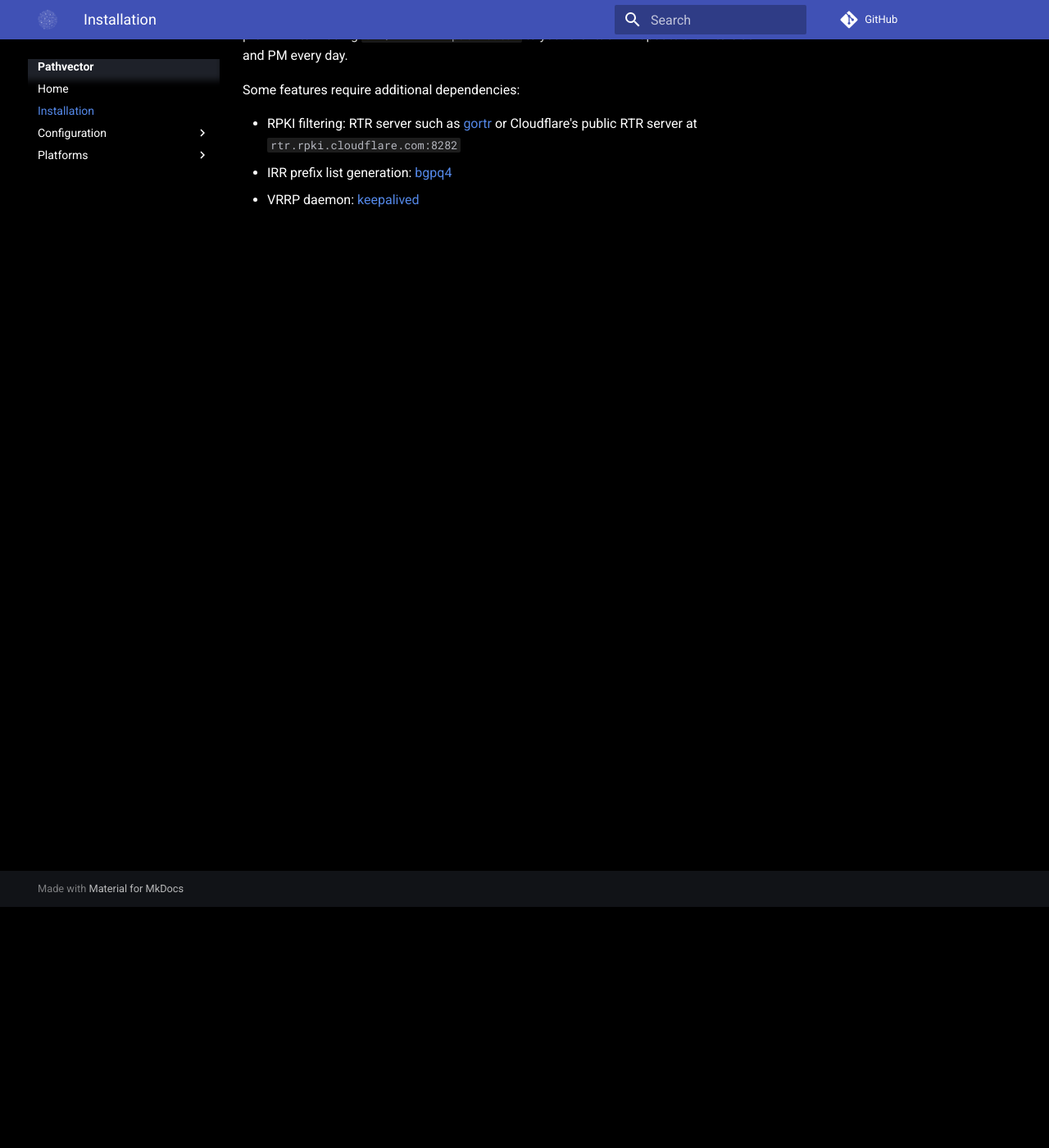
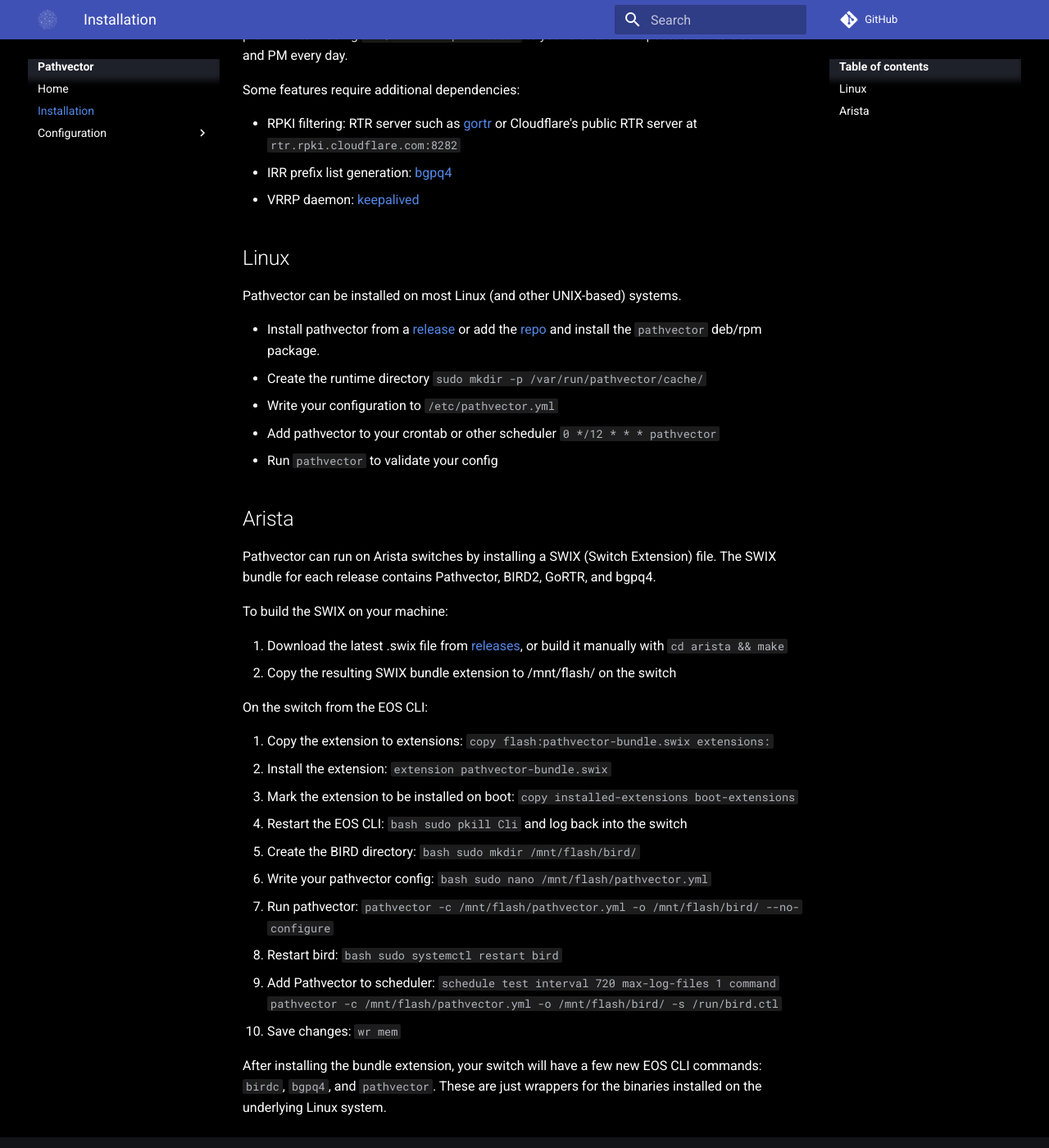
Before and after one commit to natesales/pathvector, an MkDocs documentation site: the page built from docs/installation.md, in a window 1280 px wide and 1400 px high, scrolled down 294 px. Shown: the whole window at 82% size. Built offline with MkDocs 1.6.1 and Material for MkDocs 9.7.7, drawn with Linux system fonts in a browser that asks for light colours; comment, search, counter and statistics services are not loaded.

Commit message:
docs: cleanup

```diff
--- a/docs/installation.md
+++ b/docs/installation.md
@@ -9,3 +9,37 @@
 - RPKI filtering: RTR server such as [gortr](https://github.com/cloudflare/gortr) or Cloudflare's public RTR server at `rtr.rpki.cloudflare.com:8282`
 - IRR prefix list generation: [bgpq4](https://github.com/bgp/bgpq4)
 - VRRP daemon: [keepalived](https://github.com/acassen/keepalived)
+
+## Linux
+
+Pathvector can be installed on most Linux (and other UNIX-based) systems.
+
+* Install pathvector from a [release](https://github.com/natesales/pathvector/releases) or add the [repo](https://github.com/natesales/repo) and install the `pathvector` deb/rpm package.
+* Create the runtime directory `sudo mkdir -p /var/run/pathvector/cache/`
+* Write your configuration to `/etc/pathvector.yml`
+* Add pathvector to your crontab or other scheduler `0 */12 * * * pathvector`
+* Run `pathvector` to validate your config
+
+## Arista
+
+Pathvector can run on Arista switches by installing a SWIX (Switch Extension) file. The SWIX bundle for each release contains Pathvector, BIRD2, GoRTR, and bgpq4.
+
+To build the SWIX on your machine:
+
+1. Download the latest .swix file from [releases](https://github.com/natesales/pathvector/releases), or build it manually with `cd arista && make`
+2. Copy the resulting SWIX bundle extension to /mnt/flash/ on the switch
+
+On the switch from the EOS CLI:
+
+1. Copy the extension to extensions: `copy flash:pathvector-bundle.swix extensions:`
+2. Install the extension: `extension pathvector-bundle.swix`
+3. Mark the extension to be installed on boot: `copy installed-extensions boot-extensions`
+4. Restart the EOS CLI: `bash sudo pkill Cli` and log back into the switch
+5. Create the BIRD directory: `bash sudo mkdir /mnt/flash/bird/`
+6. Write your pathvector config: `bash sudo nano /mnt/flash/pathvector.yml`
+7. Run pathvector: `pathvector -c /mnt/flash/pathvector.yml -o /mnt/flash/bird/ --no-configure`
+8. Restart bird: `bash sudo systemctl restart bird`
+9. Add Pathvector to scheduler: `schedule test interval 720 max-log-files 1 command pathvector -c /mnt/flash/pathvector.yml -o /mnt/flash/bird/ -s /run/bird.ctl`
+10. Save changes: `wr mem`
+
+After installing the bundle extension, your switch will have a few new EOS CLI commands: `birdc`, `bgpq4`, and `pathvector`. These are just wrappers for the binaries installed on the underlying Linux system.
```
Also changed, not shown: docs/configuration/options.md (+10 -10 lines), docs/configuration/runtime.md (+8 -17 lines), docs/platforms/arista.md (deleted, +0 -27 lines), docs/platforms/linux.md (deleted, +0 -9 lines).
